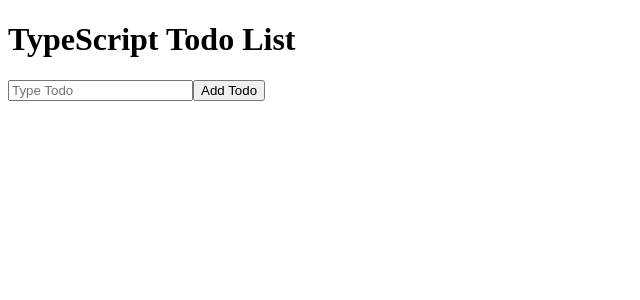
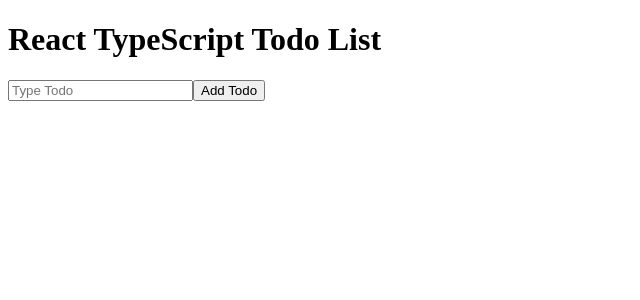
Before and after one commit to Ahmad-Zahradeen-Tahir/jest-test, a React (Create React App) app: page / in a window 1280 px wide. Shown: the top 300 px of the page, without its empty margins (0-640 px from the left). Built offline with nearby package versions, Linux system fonts and the light colour scheme.

Commit message:
Changed Title

```diff
--- a/src/App.js
+++ b/src/App.js
@@ -14,7 +14,7 @@ function App() {
 
   return (
     <div>
-      <h1>TypeScript Todo List</h1>
+      <h1>React TypeScript Todo List</h1>
       <NewTodo addTodo={onAddTodo} />
       <Todos setTodos={setTodos} todos={todos} />
     </div>
```
